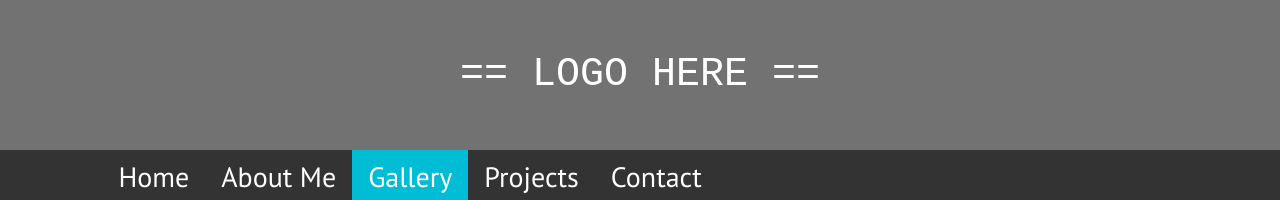
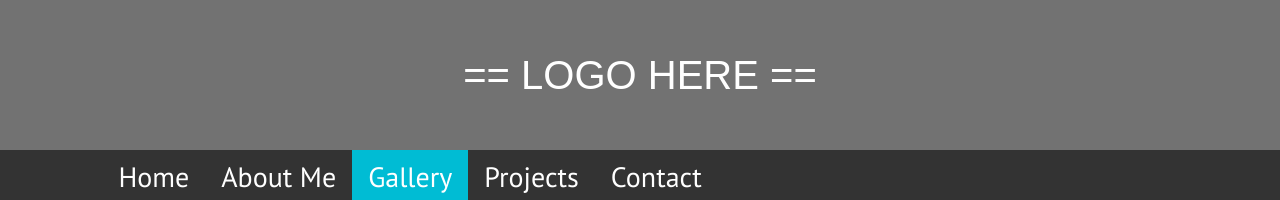
Before and after one commit to skl348/WebDev1, a plain HTML site: page gallery.html in a window 1280 px wide. Shown: the top 200 px of the page. Drawn offline with Linux system fonts and the light colour scheme.

```diff
--- a/gallery.html
+++ b/gallery.html
@@ -12,7 +12,7 @@
     <body>
 
         <header class="logo">
-            <div style="text-align:center; line-height:150px">
+            <div style="font-family:sans-serif; text-align:center; line-height:150px">
                 == LOGO HERE ==
             </div>
         </header>
```
Also changed, not shown: img/social.svg, img/square.svg, img/web.svg.
